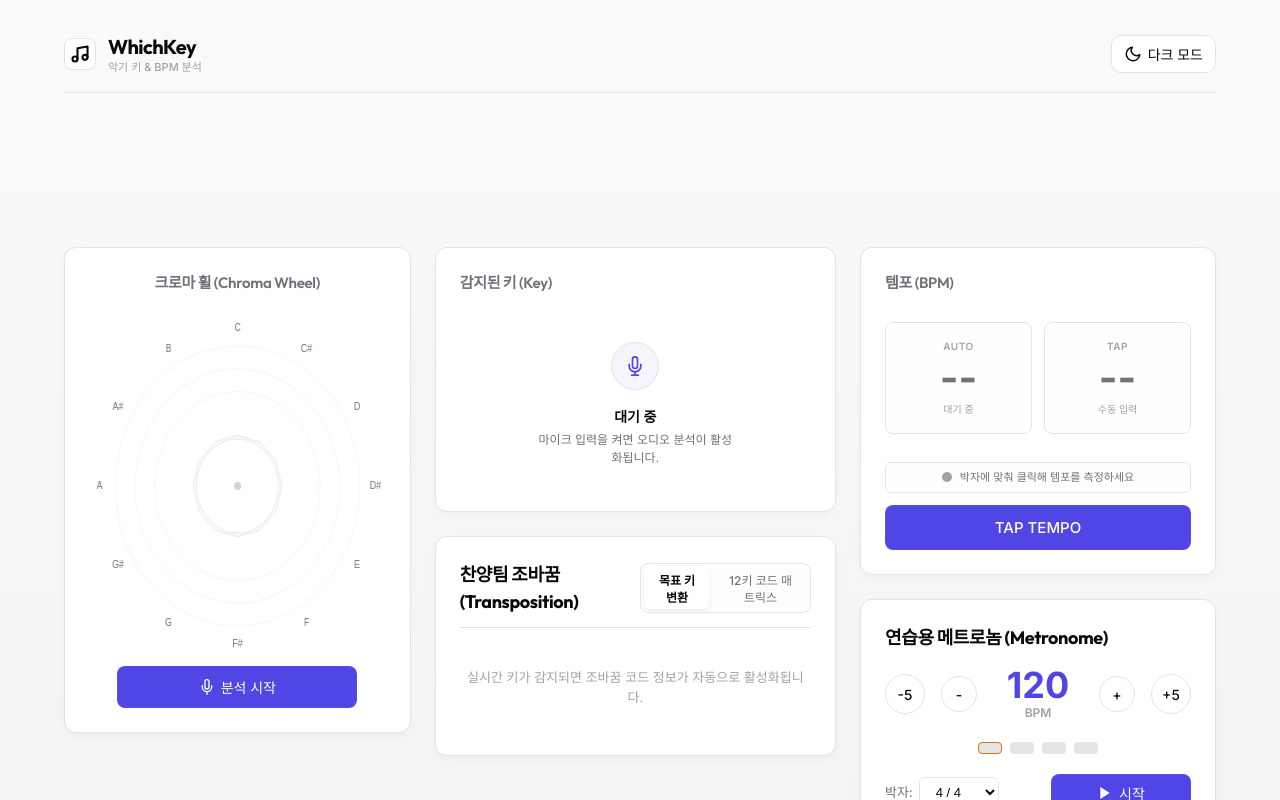
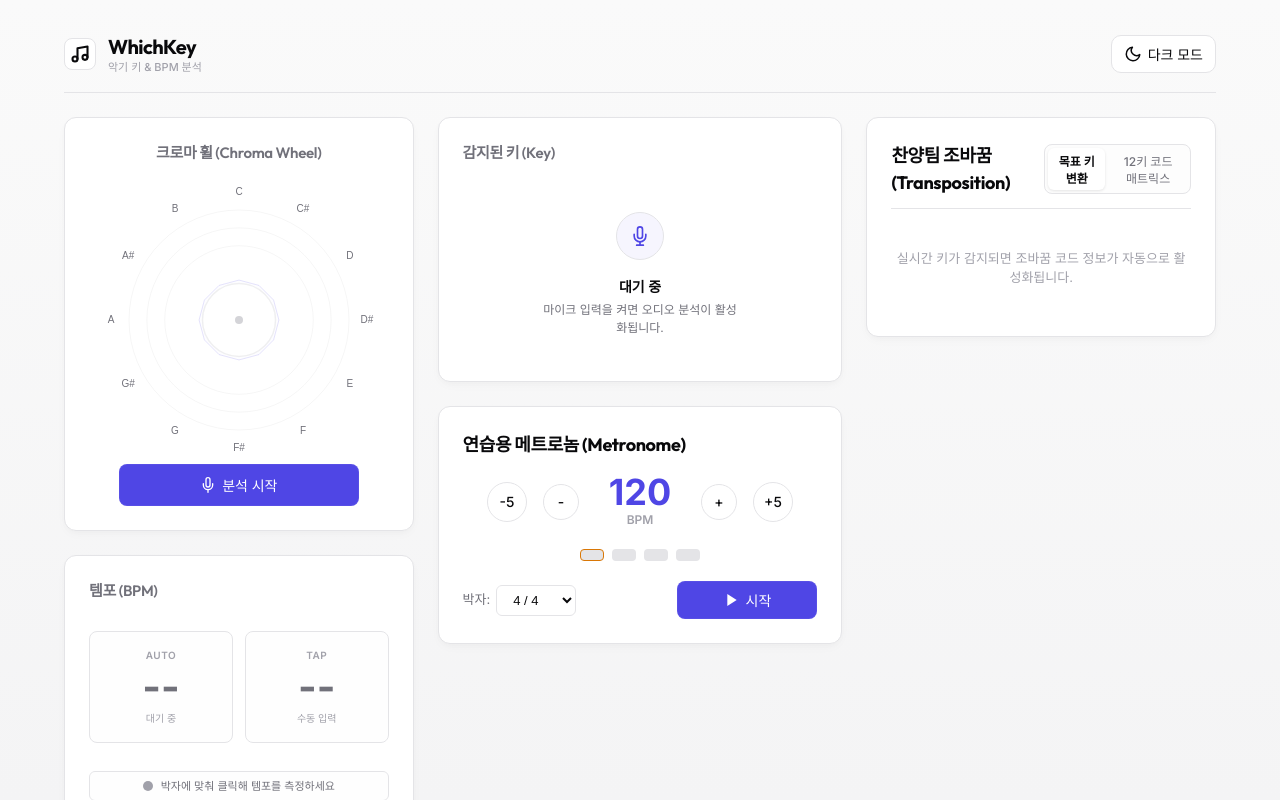
Before and after one commit to jae1/which-key, a React (Vite) app: page / in a window 1280 px wide. Shown: the top 800 px of the page. Built offline with nearby package versions, Linux system fonts and the light colour scheme.

Commit message:
Fix top layout gap by removing unused header AdSlot, resolve ChromaWheel squishing with aspect-ratio, improve VU mic level sensitivity, and redistribute components for a balanced 3-column layout

```diff
--- a/src/App.tsx
+++ b/src/App.tsx
@@ -64,9 +64,6 @@ function App() {
         </div>
       </header>
 
-      {/* Top Banner AdSlot */}
-      <AdSlot type="horizontal" />
-
       {/* 2. Error Message Area */}
       {errorMsg && (
         <div style={{
@@ -93,7 +90,7 @@ function App() {
       {/* 3. Main Dashboard Grid */}
       <main className="app-grid">
 
-        {/* Column 1: 오디오 분석 (Chroma Wheel) */}
+        {/* Column 1: 오디오 감지 및 BPM */}
         <div style={{ display: 'flex', flexDirection: 'column', gap: '24px' }}>
           <div className="panel" style={{ display: 'flex', flexDirection: 'column', alignItems: 'center', textAlign: 'center' }}>
             <h2 style={{ fontSize: '15px', fontWeight: 600, color: 'var(--text-secondary)', marginBottom: '12px' }}>크로마 휠 (Chroma Wheel)</h2>
@@ -151,21 +148,7 @@ function App() {
               )}
             </button>
           </div>
-        </div>
 
-        {/* Column 2: 음악 키 분석 및 조바꿈 계산기 */}
-        <div style={{ display: 'flex', flexDirection: 'column', gap: '24px' }}>
-          <KeyDisplay
-            detectedKey={detectedKey}
-            confidence={confidence}
-            alternativeKeys={alternativeKeys}
-            isMonitoring={isMonitoring}
-          />
-          <Transposition detectedKey={detectedKey} />
-        </div>
-
-        {/* Column 3: 템포, 메트로놈, 광고 */}
-        <div className="grid-col-3" style={{ display: 'flex', flexDirection: 'column', gap: '24px' }}>
           <BpmDisplay
             bpm={bpm}
             isBeat={isBeat}
@@ -174,10 +157,25 @@ function App() {
             resetBpm={resetBpm}
             isMonitoring={isMonitoring}
           />
+        </div>
+
+        {/* Column 2: 감지된 키 및 메트로놈 */}
+        <div style={{ display: 'flex', flexDirection: 'column', gap: '24px' }}>
+          <KeyDisplay
+            detectedKey={detectedKey}
+            confidence={confidence}
+            alternativeKeys={alternativeKeys}
+            isMonitoring={isMonitoring}
+          />
           <Metronome
             currentBpm={manualBpm > 0 ? manualBpm : (bpm || 120)}
             getAudioContext={getAudioContext}
           />
+        </div>
+
+        {/* Column 3: 조바꿈 계산기 & 광고 */}
+        <div className="grid-col-3" style={{ display: 'flex', flexDirection: 'column', gap: '24px' }}>
+          <Transposition detectedKey={detectedKey} />
           <AdSlot type="sidebar" />
         </div>
       </main>
--- a/src/components/ChromaWheel.tsx
+++ b/src/components/ChromaWheel.tsx
@@ -177,15 +177,16 @@ export function ChromaWheel({ chromagram, inputLevel, isMonitoring }: ChromaWhee
   }, []);
 
   return (
-    <div style={{ display: 'flex', justifyContent: 'center', alignItems: 'center', width: '100%', padding: '10px 0' }}>
+    <div style={{ display: 'flex', justifyContent: 'center', alignItems: 'center', width: '100%', padding: '4px 0' }}>
       <canvas
         ref={canvasRef}
-        width={340}
-        height={340}
+        width={280}
+        height={280}
         style={{
-          width: '340px',
-          height: '340px',
-          maxWidth: '100%',
+          width: '100%',
+          maxWidth: '280px',
+          height: 'auto',
+          aspectRatio: '1 / 1',
         }}
       />
     </div>
--- a/src/hooks/useAudioEngine.ts
+++ b/src/hooks/useAudioEngine.ts
@@ -86,7 +86,7 @@ export function useAudioEngine() {
       sumSquares += normalized * normalized;
     }
     const rms = Math.sqrt(sumSquares / bufferLength);
-    const level = Math.min(100, Math.round(rms * 400)); // Amplify scale for mic visibility
+    const level = Math.min(100, Math.round(Math.sqrt(rms) * 140)); // High-sensitivity square root scaling
     setInputLevel(level);
 
     // Only process key and bpm if there is some sound input (threshold check)
```
